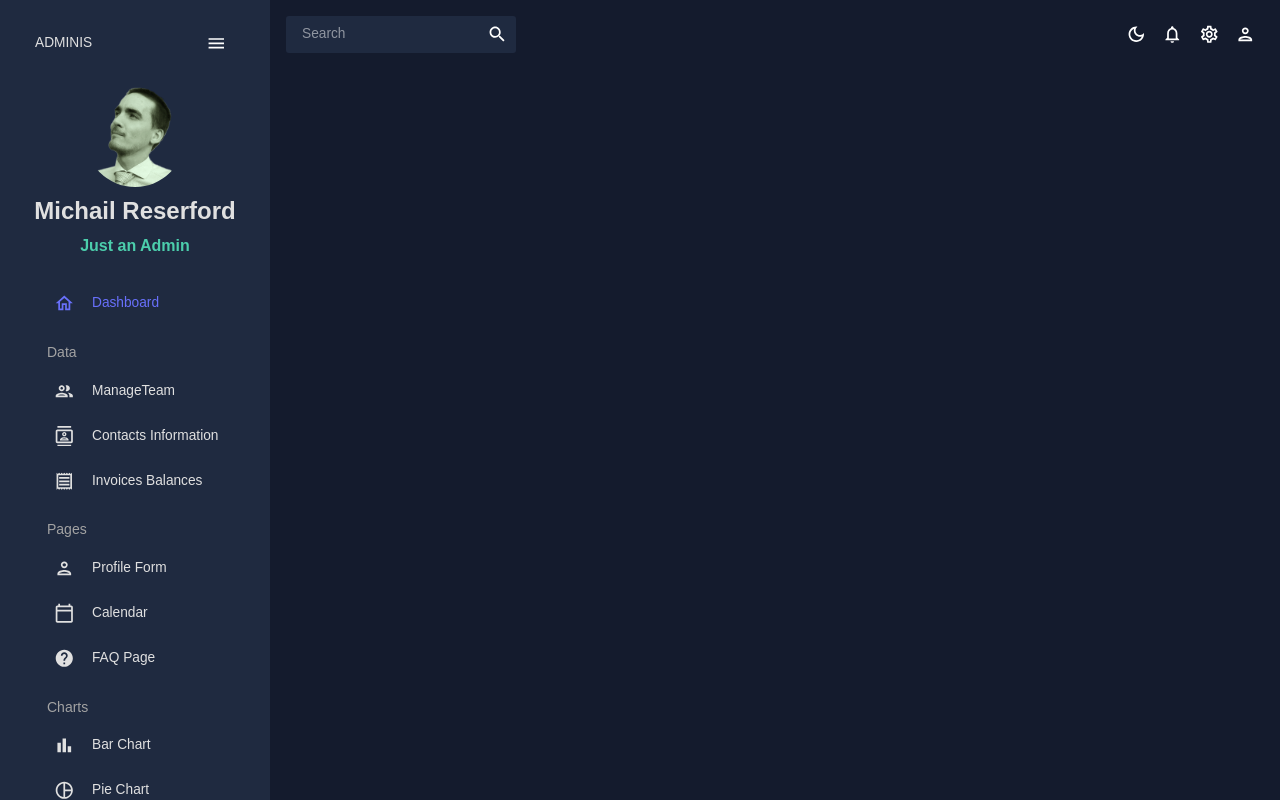
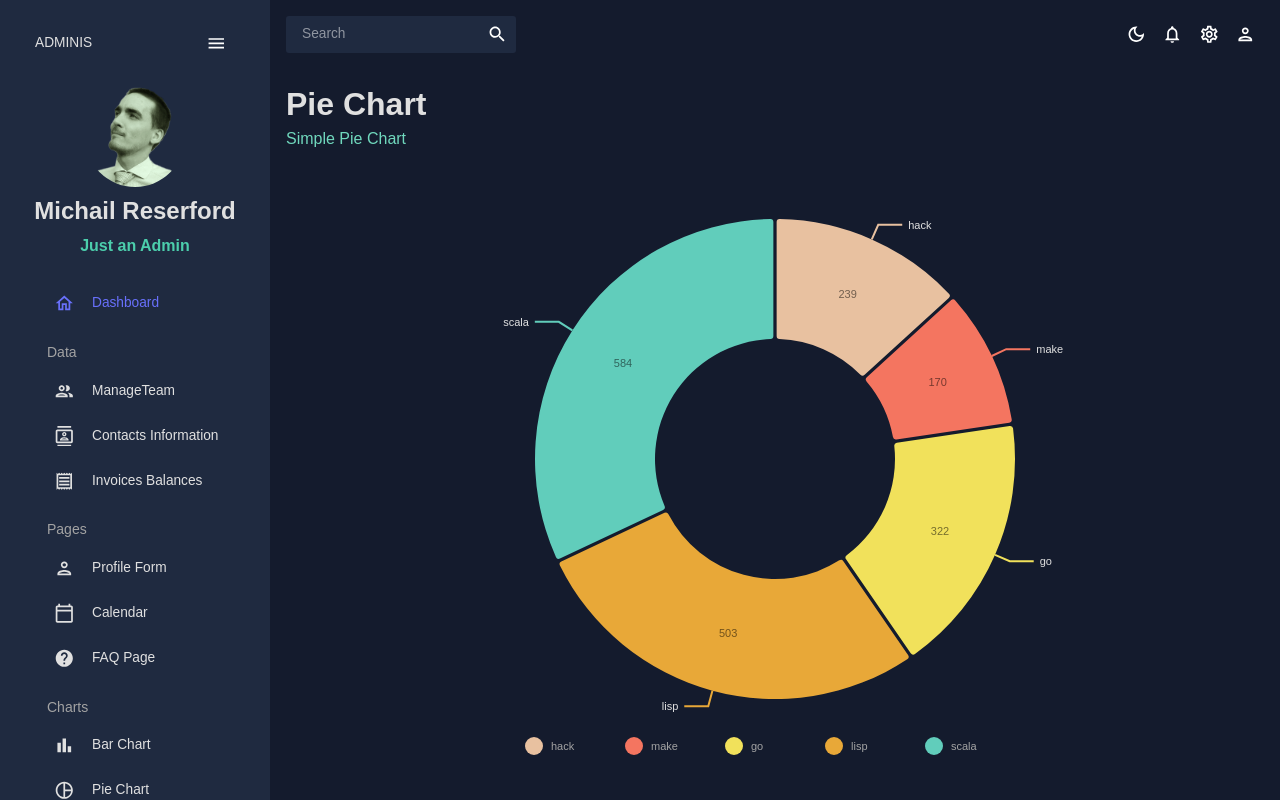
Before and after one commit to Gismanus/react-admin, a React (Create React App) app: page /pie in a window 1280 px wide. Built offline with nearby package versions, Linux system fonts and the light colour scheme.

Commit message:
[PieChart] - complete [BarChart] - tooltips fixed

```diff
--- a/src/App.js
+++ b/src/App.js
@@ -12,8 +12,8 @@
 import Calendar from "./scenes/calendar";
 import FAQ from "./scenes/faq";
 import Bar from "./scenes/bar";
+import Pie from "./scenes/pie";
 /* import Line from "./scenes/line"; */
-/* import Pie from "./scenes/pie"; */
 /* import Geography from "./scenes/geography"; */
 
 function App() {
@@ -36,7 +36,7 @@
               <Route path="/calendar" element={<Calendar />} />
               <Route path="/faq" element={<FAQ />} />
               <Route path="/bar" element={<Bar />} />
-              {/* <Route path="/pie" element={<Pie />} /> */}
+              <Route path="/pie" element={<Pie />} />
               {/* <Route path="/line" element={<Line />} /> */}
               {/* <Route path="/geography" element={<Geography />} /> */}
             </Routes>
--- a/src/components/BarChart.jsx
+++ b/src/components/BarChart.jsx
@@ -37,6 +37,12 @@
           text: {
             fill: colors.grey[100],
           },
+        },
+        tooltip: {
+          color: colors.greenAccent[300],
+          container: {
+            background: colors.grey[600],
+          }
         },
       }}
       keys={["hot dog", "burger", "sandwich", "kebab", "fries", "donut"]}
--- /dev/null
+++ b/src/components/PieChart.jsx
@@ -0,0 +1,117 @@
+import { ResponsivePie } from "@nivo/pie";
+
+import { useTheme } from "@mui/material";
+
+import { tokens } from "../theme";
+import { mockPieData as data } from "../data/mockData";
+
+const PieChart = () => {
+  const theme = useTheme();
+  const colors = tokens(theme.palette.mode);
+  return (
+    <ResponsivePie
+      theme={{
+        axis: {
+          domain: {
+            line: {
+              stroke: colors.grey[100],
+            },
+          },
+          legend: {
+            text: {
+              fill: colors.grey[100],
+            },
+          },
+          ticks: {
+            line: {
+              strokeWidth: 1,
+            },
+            text: {
+              fill: colors.grey[100],
+            },
+          },
+        },
+        legends: {
+          text: {
+            fill: colors.grey[100],
+          },
+        },
+        annotations: {
+          text: {
+            fill: "#000",
+          }
+        },
+        tooltip: {
+          color: colors.greenAccent[300],
+          container: {
+            background: colors.grey[600],
+          },
+        },
+      }}
+      data={data}
+      margin={{ top: 40, right: 80, bottom: 80, left: 80 }}
+      innerRadius={0.5}
+      padAngle={0.7}
+      cornerRadius={3}
+      activeOuterRadiusOffset={8}
+      borderWidth={1}
+      borderColor={{ theme: "background" }}
+      arcLinkLabelsSkipAngle={10}
+      arcLinkLabelsTextColor={colors.grey[100]}
+      arcLinkLabelsThickness={2}
+      arcLinkLabelsColor={{ from: "color" }}
+      arcLabelsSkipAngle={10}
+      arcLabelsTextColor={{
+        from: "color",
+        modifiers: [["darker", 2]],
+      }}
+      defs={[
+        {
+          id: "dots",
+          type: "patternDots",
+          background: "inherit",
+          color: "rgba(255, 255, 255, 0.3)",
+          size: 4,
+          padding: 1,
+          stagger: true,
+        },
+        {
+          id: "lines",
+          type: "patternLines",
+          background: "inherit",
+          color: "rgba(255, 255, 255, 0.3)",
+          rotation: -45,
+          lineWidth: 6,
+          spacing: 10,
+        },
+      ]}
+      legends={[
+        {
+          anchor: "bottom",
+          direction: "row",
+          justify: false,
+          translateX: 0,
+          translateY: 56,
+          itemsSpacing: 0,
+          itemWidth: 100,
+          itemHeight: 18,
+          itemTextColor: colors.grey[300],
+          itemDirection: "left-to-right",
+          itemOpacity: 1,
+          symbolSize: 18,
+          symbolShape: "circle",
+          effects: [
+            {
+              on: "hover",
+              style: {
+                itemTextColor: colors.greenAccent[200],
+              },
+            },
+          ],
+        },
+      ]}
+    />
+  );
+};
+
+export default PieChart;
--- /dev/null
+++ b/src/scenes/pie/index.jsx
@@ -0,0 +1,15 @@
+import { Box } from "@mui/material";
+import Header from "../../components/header";
+import PieChart from "../../components/PieChart";
+
+const Pie = ()=>{
+return(
+    <Box m={2}>
+        <Header title='Pie Chart' subtitle='Simple Pie Chart' />
+        <Box height="75vh">
+            <PieChart />
+        </Box>
+    </Box>
+)
+};
+export default Pie;
```
